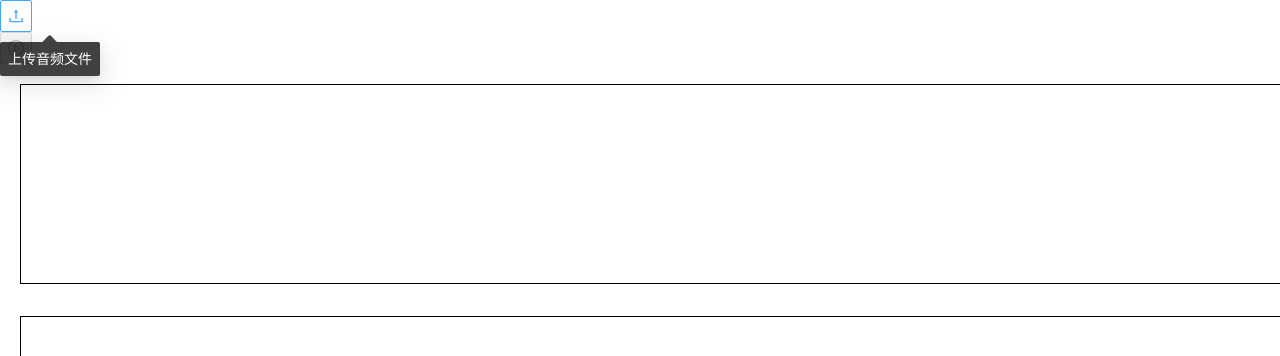
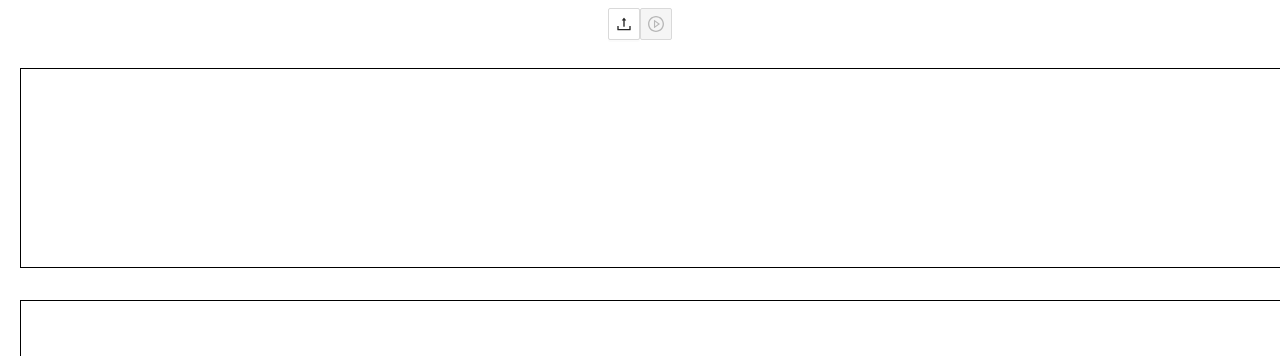
Before and after one commit to maldovar1024/audio-visualization, a React (Create React App) app: page / in a window 1280 px wide. Shown: the top 356 px of the page. Built offline with nearby package versions, Linux system fonts and the light colour scheme.

Commit message:
feat: 设置头部栏样式

```diff
--- a/src/index.less
+++ b/src/index.less
@@ -20,6 +20,13 @@ canvas {
   margin: auto;
 }
 
+header {
+  height: 48px;
+  display: flex;
+  justify-content: center;
+  align-items: center;
+}
+
 main {
   padding: 20px;
 
```
